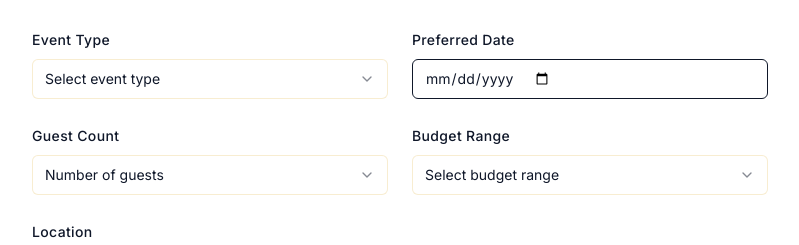
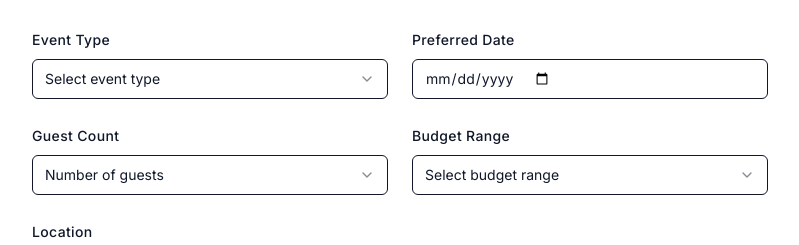
Before and after one commit to Ram-82/Ragam-Elyssia-f, a React (Vite) app: page /consultation in a window 1280 px wide. Shown: the part 817-1062 px from the top of the page, without its empty margins (240-1039 px from the left). Built offline with nearby package versions, Linux system fonts and the light colour scheme; no server answers; a web font is replaced by a local one.

Commit message:
Consultation Border Color Fixed

```diff
--- a/src/pages/consultation.tsx
+++ b/src/pages/consultation.tsx
@@ -260,7 +260,7 @@ export default function Consultation() {
                             <FormLabel className="font-inter text-charcoal tracking-wide">Event Type</FormLabel>
                             <Select onValueChange={field.onChange} defaultValue={field.value}>
                               <FormControl>
-                                <SelectTrigger className="select-trigger-custom">
+                                <SelectTrigger className="border-charcoal text-charcoal">
                                   <SelectValue placeholder="Select event type" />
                                 </SelectTrigger>
                               </FormControl>
@@ -303,7 +303,7 @@ export default function Consultation() {
                             <FormLabel className="font-inter text-charcoal tracking-wide">Guest Count</FormLabel>
                             <Select onValueChange={field.onChange} defaultValue={field.value}>
                               <FormControl>
-                                <SelectTrigger className="select-trigger-custom">
+                                <SelectTrigger className="border-charcoal text-charcoal">
                                   <SelectValue placeholder="Number of guests" />
                                 </SelectTrigger>
                               </FormControl>
@@ -327,7 +327,7 @@ export default function Consultation() {
                             <FormLabel className="font-inter text-charcoal tracking-wide">Budget Range</FormLabel>
                             <Select onValueChange={field.onChange} defaultValue={field.value}>
                               <FormControl>
-                                <SelectTrigger className="select-trigger-custom">
+                                <SelectTrigger className="border-charcoal text-charcoal">
                                   <SelectValue placeholder="Select budget range" />
                                 </SelectTrigger>
                               </FormControl>
```
